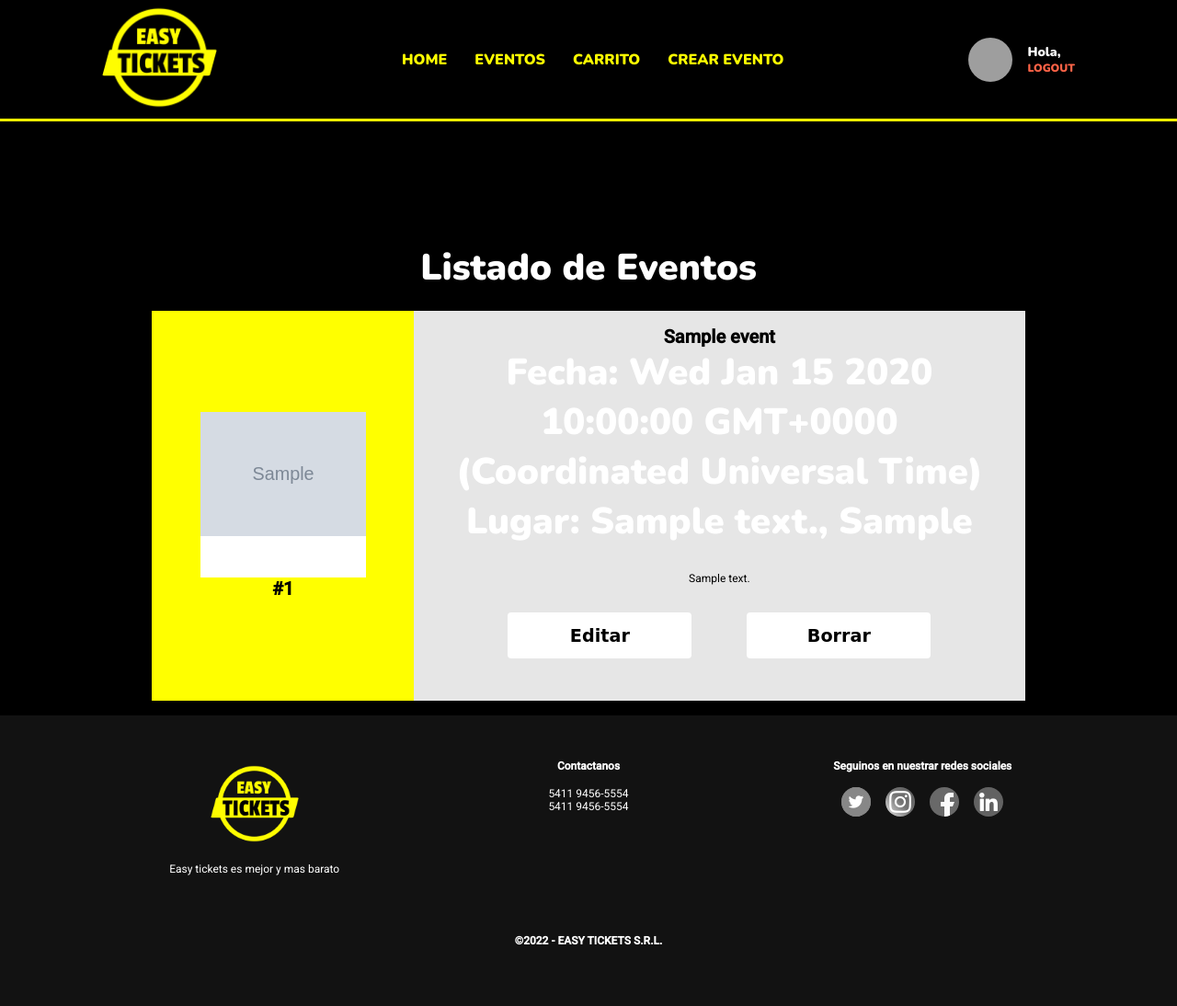
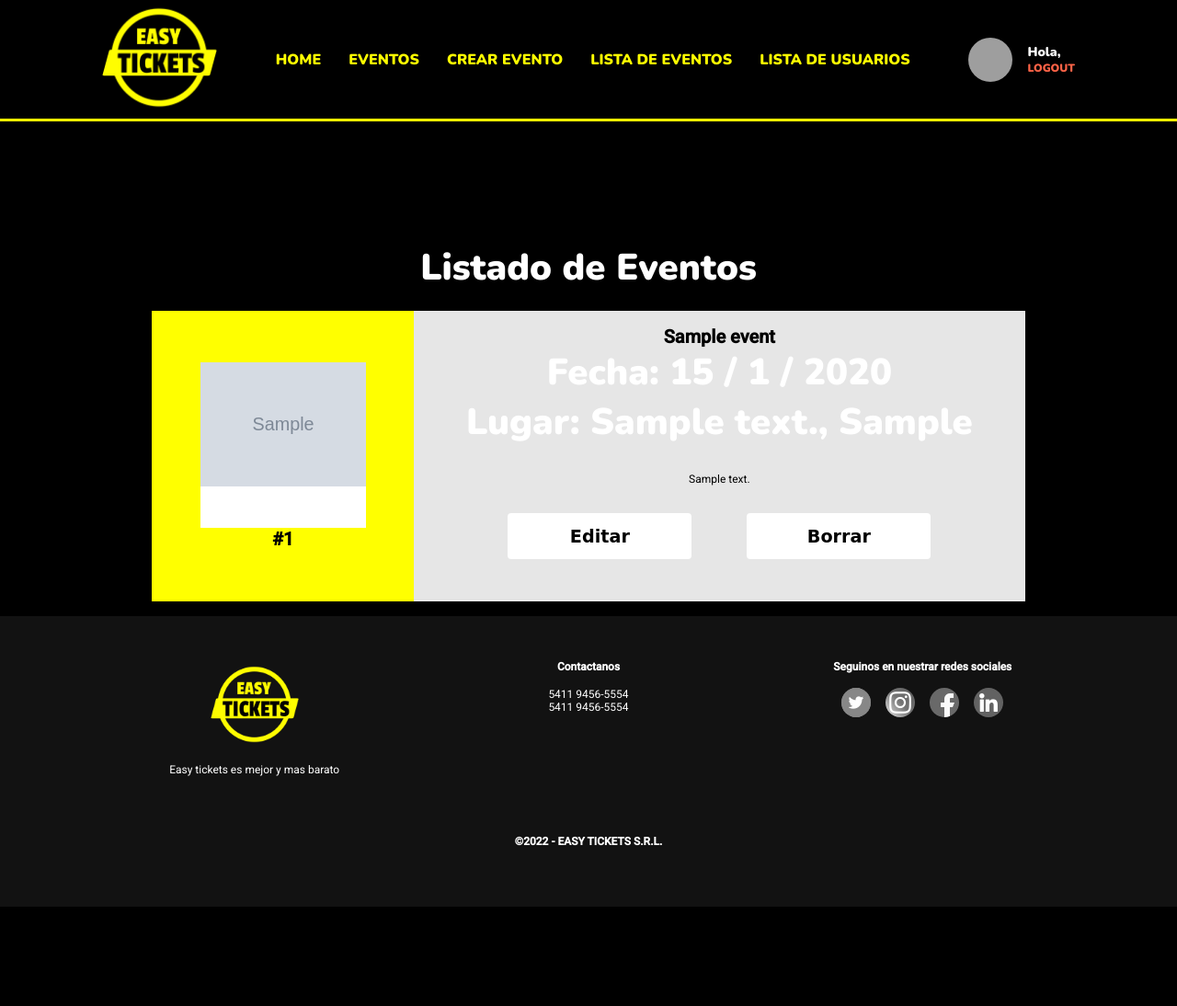
Before and after one commit to SebastianBrilli/Grupo_10_Easy_Ticket, a Node server app: page /events/list in a window 1280 px wide. Shown: the whole page at 92% size. After the commit the page ends 986 px from the top, so only its background shows below. Run offline with Node 20, Linux system fonts and the light colour scheme; a user stored in the database is signed in; tables that the repository leaves empty hold one stand-in row (values such as "Sample post"); grey boxes marked "Sample" are stand-in pictures; some libraries are stand-ins or nearby versions; grey boxes are pictures that could not be loaded.

Commit message:
cambios menores en ruteos y header

```diff
--- a/database/config/config.js
+++ b/database/config/config.js
@@ -2,7 +2,7 @@ module.exports = {
 
   "development": {
     "username": "root",
-    "password": "",
+    "password": "Matias13092005*",
     "database": "easyTicketBd",
     "host": "127.0.0.1",
     "dialect": "mysql"
--- a/views/eventIndex.ejs
+++ b/views/eventIndex.ejs
@@ -29,7 +29,10 @@
                                     <h3>
                                         <%= event.name %>
                                     </h3>
-                                    <h2>Fecha: <%= event.date %>
+                                    <h2>Fecha:
+                                        <%=event.date.getUTCDate()%> /
+                                        <%=event.date.getMonth()+1%> /
+                                        <%=event.date.getFullYear()%>
                                     </h2>
                                     <h2>Lugar: <%= event.address %>, <%= event.city %>
                                     </h2>
--- a/views/partials/header.ejs
+++ b/views/partials/header.ejs
@@ -12,9 +12,10 @@
       <ul>
         <li><a href="/">HOME</a></li>
         <li><a href="/events">EVENTOS</a></li>
-        <li><a href="/carro">CARRITO</a></li>
         <% if(locals.isLogged) {%>
         <li><a href="/events/create">CREAR EVENTO</a></li>
+        <li><a href="/events/list">LISTA DE EVENTOS</a></li>
+        <li><a href="/register/list">LISTA DE USUARIOS</a></li>
         <% } %>
       </ul>
     </nav>
```
Also changed, not shown: public/js/carro.js (+0 -7 lines), public/js/crearEvento.js (+0 -11 lines), public/js/login.js (+0 -10 lines), public/js/register.js (+0 -11 lines), routes/rutasCarroDeCompras.js (+2 -9 lines), views/home.ejs (+36 -3 lines).
